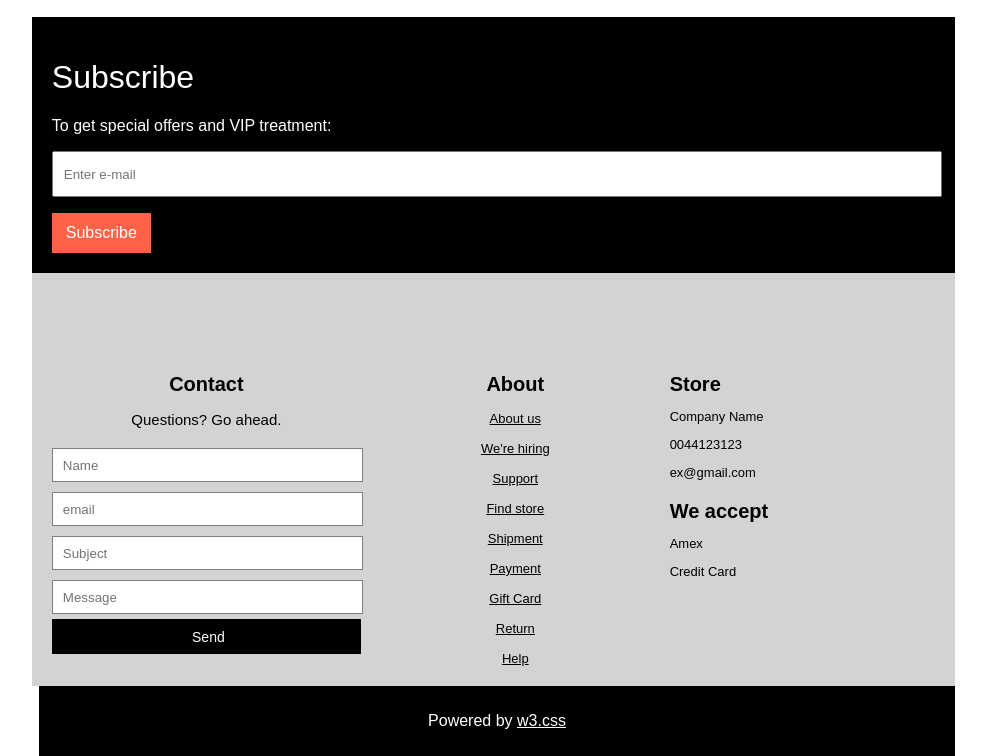
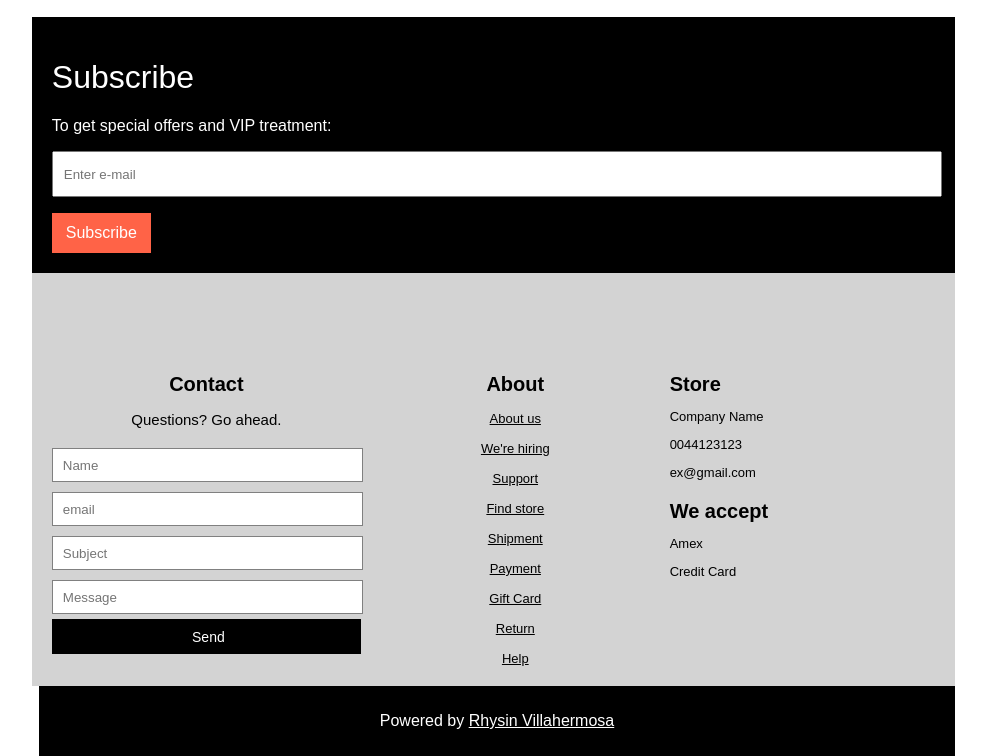
Before and after one commit to christianponce04/Clothing-Store_Template, a plain HTML site: page index.html in a window 1280 px wide. Shown: the part 1381-2137 px from the top of the page, without its empty margins (275-1261 px from the left). Drawn offline with Linux system fonts and the light colour scheme.

Commit message:
powerby change

```diff
--- a/index.html
+++ b/index.html
@@ -463,7 +463,7 @@
 					</div>
 				</div>
 				<div class="footer">
-				 <p>Powered by <a href ="#">w3.css</a></p>
+				 <p>Powered by  <a href ="#">Rhysin Villahermosa</a></p>
 				</div>
 	</div>
 </body>
```
